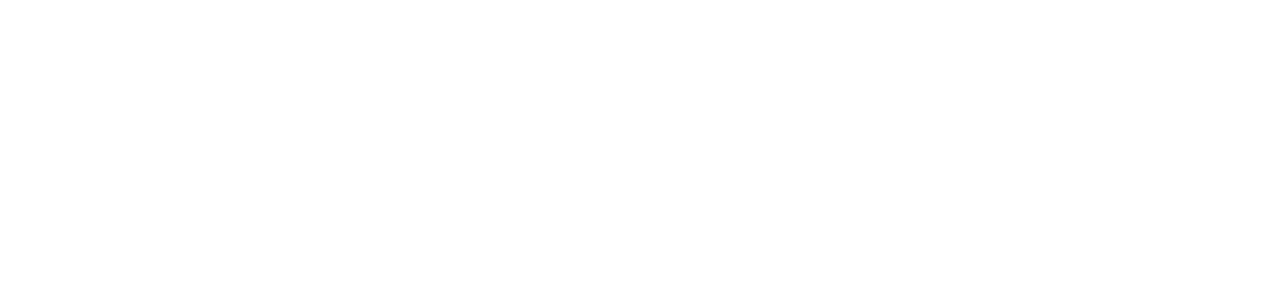
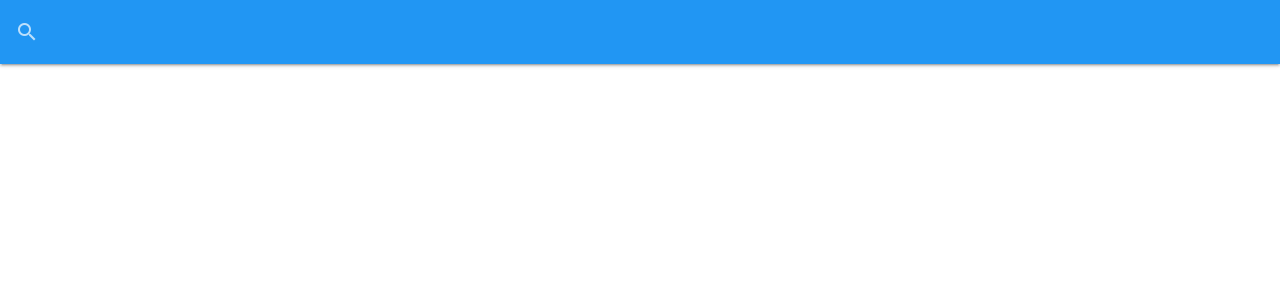
Before and after one commit to Grodriggues/it-logger, a React (Create React App) app in the folder client/: page / in a window 1280 px wide. Shown: the top 300 px of the page. Built offline with nearby package versions, Linux system fonts and the light colour scheme.

Commit message:
Adding SearchBar component into App.js

```diff
--- a/client/src/App.js
+++ b/client/src/App.js
@@ -3,12 +3,17 @@
 import "./App.css";
 
 //Layout components
+import SearchBar from "./components/layouts/SearchBar";
 
 function App() {
   useEffect(()=>{
     M.AutoInit();
   })
-  return <div className="App"></div>;
+  return (
+    <div className="App">
+      <SearchBar />
+    </div>
+  );
 }
 
 export default App;
```
